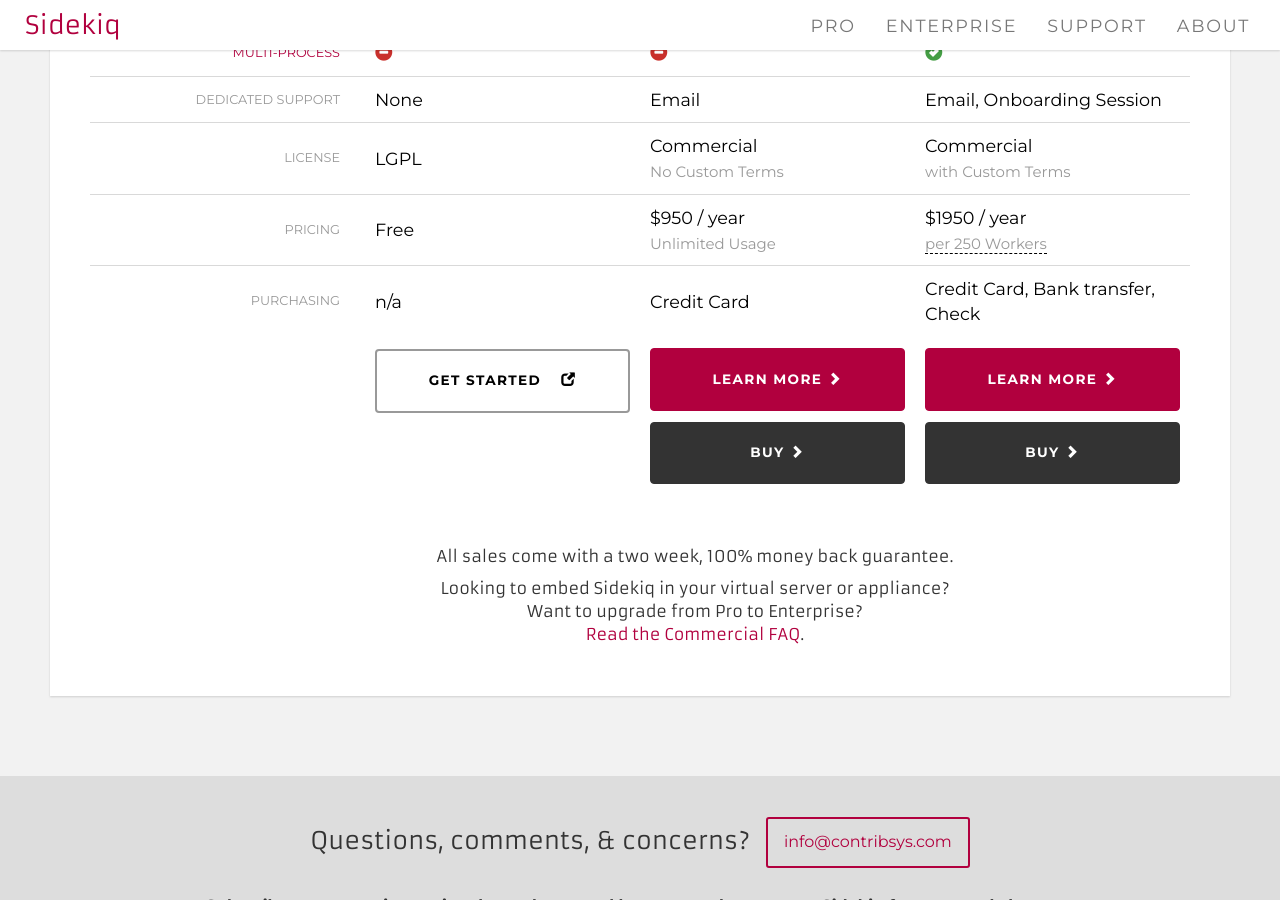
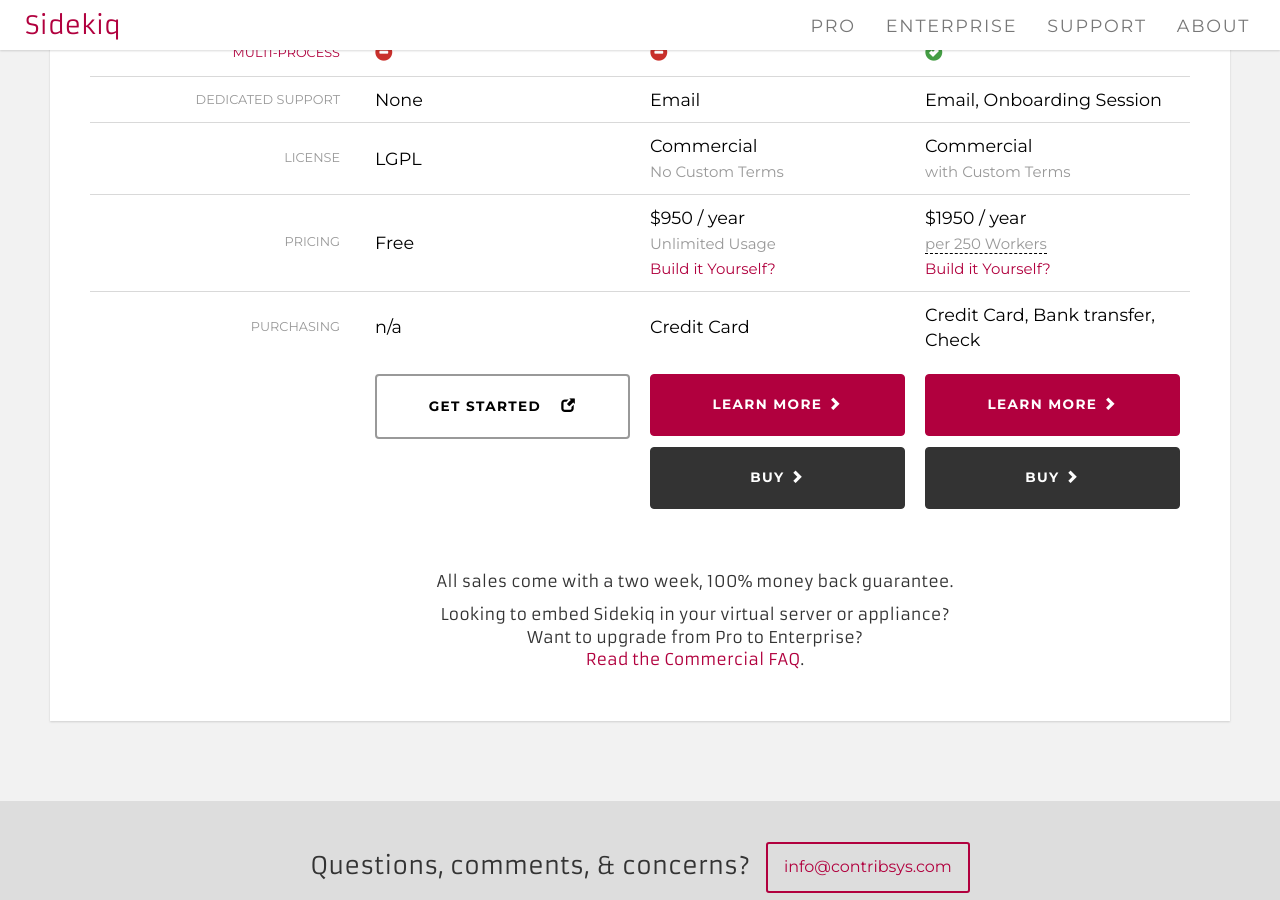
Before and after one commit to gurusoftware007/Sidekiq, a Jekyll site: the page built from index.html, in a window 1280 px wide and 900 px high, scrolled down 1382 px. Built offline with Jekyll 4.4.1, drawn with Linux system fonts in a browser that asks for light colours.

Commit message:
Link to buy/build calc

```diff
--- a/index.html
+++ b/index.html
@@ -213,13 +213,15 @@ layout: default
           <td class="key">Pricing</td>
           <td>Free</td>
           <td>$950 / year<br>
-            <small>Unlimited Usage</small>
+            <small>Unlimited Usage</small><br/>
+            <small><a href="https://baremetrics.com/calculator">Build it Yourself?</a></small>
           </td>
           <td>$1950 / year<br>
             <small
                 title="Workers are calculated by adding up the concurrency of all your production processes. 10 processes with the default concurrency of 25 = 250 workers."
                 class="help">per 250 Workers
-            </small>
+            </small><br/>
+            <small><a href="https://baremetrics.com/calculator">Build it Yourself?<a/></small>
           </td>
         </tr>
         <tr>
```
